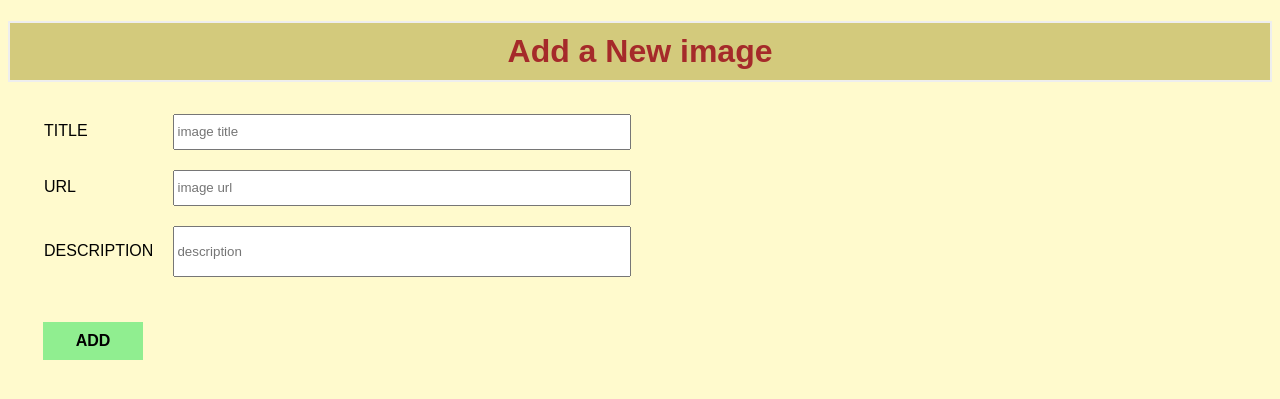
After one commit to EmyDev/ImageRepo, a Flask app: page /add in a window 1280 px wide. The commit adds this page. Shown: the top 399 px of the page. Run offline with Flask 2, Linux system fonts and the light colour scheme.

Commit message:
create add page to insert a new image

```diff
--- a/app/app.py
+++ b/app/app.py
@@ -34,7 +34,24 @@ def index():
     return render_template('index.html', rows=rows)
 
 
-
+@app.route('/add', methods = ['POST', 'GET'])
+def add():
+    if request.method == 'POST':
+        img_title = request.form['img_title']
+        img_url = request.form['img_url']
+        img_desc = request.form['img_desc']
+        if not img_title:
+            flash('Image name is required!')
+        else:
+            connection = mysql.connector.connect(**DB_conf)
+            cursor = connection.cursor()
+            rr = f"INSERT INTO img (img_title, img_url, img_desc) VALUES ('{img_title}', '{img_url}' , '{img_desc}');"
+            cursor.execute(rr)
+            connection.commit()
+            cursor.close()
+            connection.close()
+            return redirect(url_for('index'))
+    return render_template('add.html')
 
 if __name__ == '__main__':
     app.run(host='0.0.0.0')
--- a/app/static/css/style.css
+++ b/app/static/css/style.css
@@ -15,8 +15,39 @@ h1 {
 table, th, td {
     border: 3px solid darksalmon;
     border-collapse: collapse;
-    text-align: center;
+    text-align: left;
   }
 th, td {
     padding: 10px;
   }
+
+  form div.form-group{
+    padding: 10px;
+  }
+
+  #add-img label {
+    padding-left:26px;
+    width:125px;
+    text-transform: uppercase;
+    display:inline-block
+}
+
+.form-control{
+  width: 450px;
+  height: 30px;
+}
+
+.update-btn {
+  padding: 10px;
+  margin-left: 25px;
+  margin-top: 25px;
+  width: 100px;
+  border: none;
+  background-color:lightgreen;
+  font-size: medium;
+  font-weight: bold;
+}
+
+#img-desc{
+  height: 45px;
+}
--- /dev/null
+++ b/app/templates/add.html
@@ -0,0 +1,32 @@
+<!DOCTYPE html>
+<html lang="en">
+<head>
+    <meta charset="UTF-8">
+    <link rel="stylesheet" href="{{ url_for('static', filename= 'css/style.css') }}">
+    <title>Add Image</title>
+</head>
+<body>
+<h1>Add a New image</h1>
+
+<form id="add-img" method="POST">
+    <div class="form-group">
+        <label for="img_title">Title</label>
+        <input type="text" name="img_title" placeholder="image title" class="form-control" value="{{ request.form['img_title'] }}">
+    </div>
+
+    <div class="form-group">
+        <label for="img_url">URL</label>
+        <input type="text" name="img_url" placeholder="image url" class="form-control" value="{{ request.form['img_url'] }}">
+    </div>
+
+    <div class="form-group">
+        <label for="img_desc">Description</label>
+        <input type="text" id="img-desc" name="img_desc" placeholder="description" class="form-control" value="{{ request.form['img_desc'] }}">
+    </div>
+
+    <div class="form-group">
+        <button type="submit" class="update-btn">ADD</button>
+    </div>
+</form>
+</body>
+</html>
```
